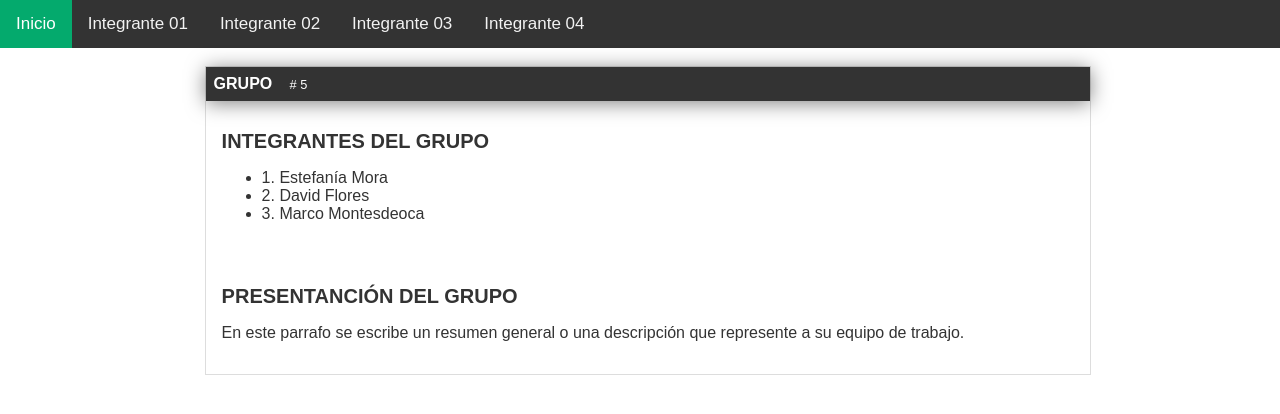
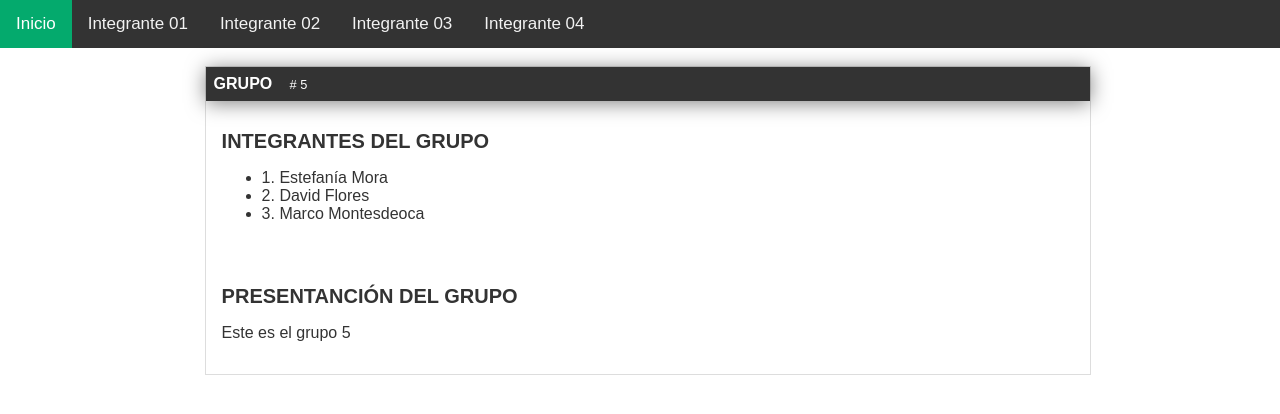
Before and after one commit to Yachitzu/Repositorio_Grupo5, a plain HTML site: page myinfo_web/index.html in a window 1280 px wide. Drawn offline with Linux system fonts and the light colour scheme.

Commit message:
Se agrego una descripción

```diff
--- a/myinfo_web/index.html
+++ b/myinfo_web/index.html
@@ -69,7 +69,7 @@
       </div>
       <div id="post">
           <h1>PRESENTANCIÓN DEL GRUPO</h1>
-          <p>En este parrafo se escribe un resumen general o una descripción que represente a su equipo de trabajo.</p>
+          <p>Este es el grupo 5</p>
           <p></p>
       </div>
   </div>
```
